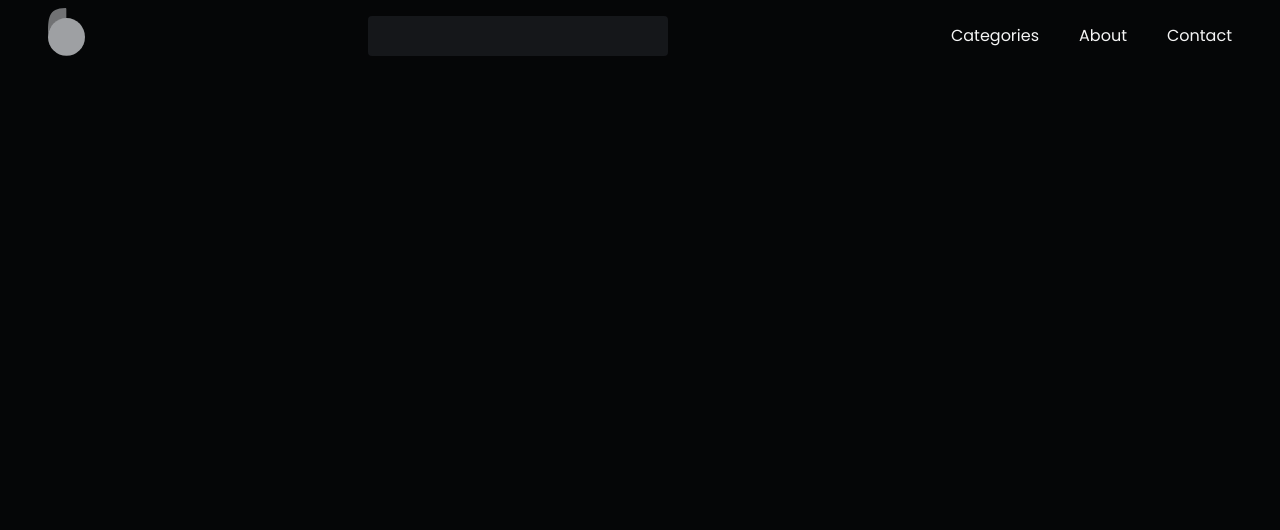
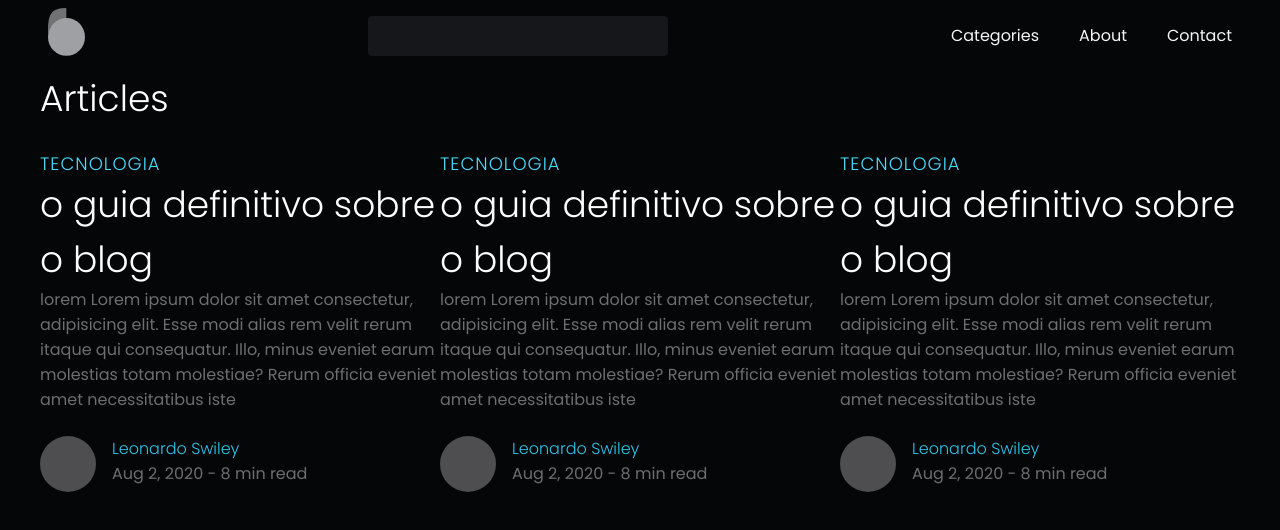
Before and after one commit to piercearchives/blog, a React (Create React App) app: page / in a window 1280 px wide. Shown: the top 530 px of the page. Built offline with nearby package versions, Linux system fonts and the light colour scheme.

Commit message:
styling posts and articles

```diff
--- a/src/App.js
+++ b/src/App.js
@@ -4,9 +4,8 @@ function App() {
   return (
  <>
 
-      <Article></Article>
-     <Header></Header>
-
+     <Header />
+      <Article />
  </>
 
   );
--- a/src/components/Article/index.js
+++ b/src/components/Article/index.js
@@ -3,7 +3,14 @@ import Post from '../Post'
 function Article(){
   return(
  <>
- <Post />
+ <section className='container'>
+  <h3>Articles</h3>
+  <div className='mt-3 container-posts'>
+    <Post />
+    <Post />
+    <Post />
+  </div>
+ </section>
  </>
   );
 }
--- a/src/components/Post/index.js
+++ b/src/components/Post/index.js
@@ -1,7 +1,23 @@
 const Post = () => {
   return (
     <>
+    <section className="container">
+      <div className="post">
+        <div className="img-post"></div>
+        <h5>Tecnologia</h5>
+        <h3>o guia definitivo sobre o blog</h3>
+        <p>lorem
+          Lorem ipsum dolor sit amet consectetur, adipisicing elit. Esse modi alias rem velit rerum itaque qui consequatur. Illo, minus eveniet earum molestias totam molestiae? Rerum officia eveniet amet necessitatibus iste
+        </p>
 
+        <div className="flex pt-3">
+          <div className="img-profile"></div>
+          <div className="desc-profile ml-2"><h6 className="color-blue">Leonardo Swiley</h6>
+          <p>Aug 2, 2020 - 8 min read</p></div>
+
+        </div>
+      </div>
+    </section>
     </>
   )
 }
--- a/src/css/sass/_layout.scss
+++ b/src/css/sass/_layout.scss
@@ -8,6 +8,10 @@ header{
 }
 .flex{
   display: flex;
+}
+.flex-column{
+  display: flex;
+  flex-direction: column;
 }
 
 .flex-space-between{
@@ -56,3 +60,14 @@ a{
   color: $white-light;
   padding:  8px;
 }
+
+.img-profile{
+  width: 56px;
+  height: 56px;
+  background-color: $gray-2;
+  border-radius: 50%;
+}
+
+.container-posts{
+  display: flex;
+}
--- a/src/css/style.css
+++ b/src/css/style.css
@@ -670,6 +670,11 @@ header {
   display: flex;
 }
 
+.flex-column {
+  display: flex;
+  flex-direction: column;
+}
+
 .flex-space-between {
   display: flex;
   justify-content: space-between;
@@ -715,6 +720,17 @@ a {
   padding: 8px;
 }
 
+.img-profile {
+  width: 56px;
+  height: 56px;
+  background-color: #4E4E50;
+  border-radius: 50%;
+}
+
+.container-posts {
+  display: flex;
+}
+
 body {
   width: 100%;
   background-color: #050607;
```
Also changed, not shown: public/index.html (line endings or trailing spaces), src/css/style.scss (line endings or trailing spaces), 1 other file (tests, documents, lock files or other folders).
